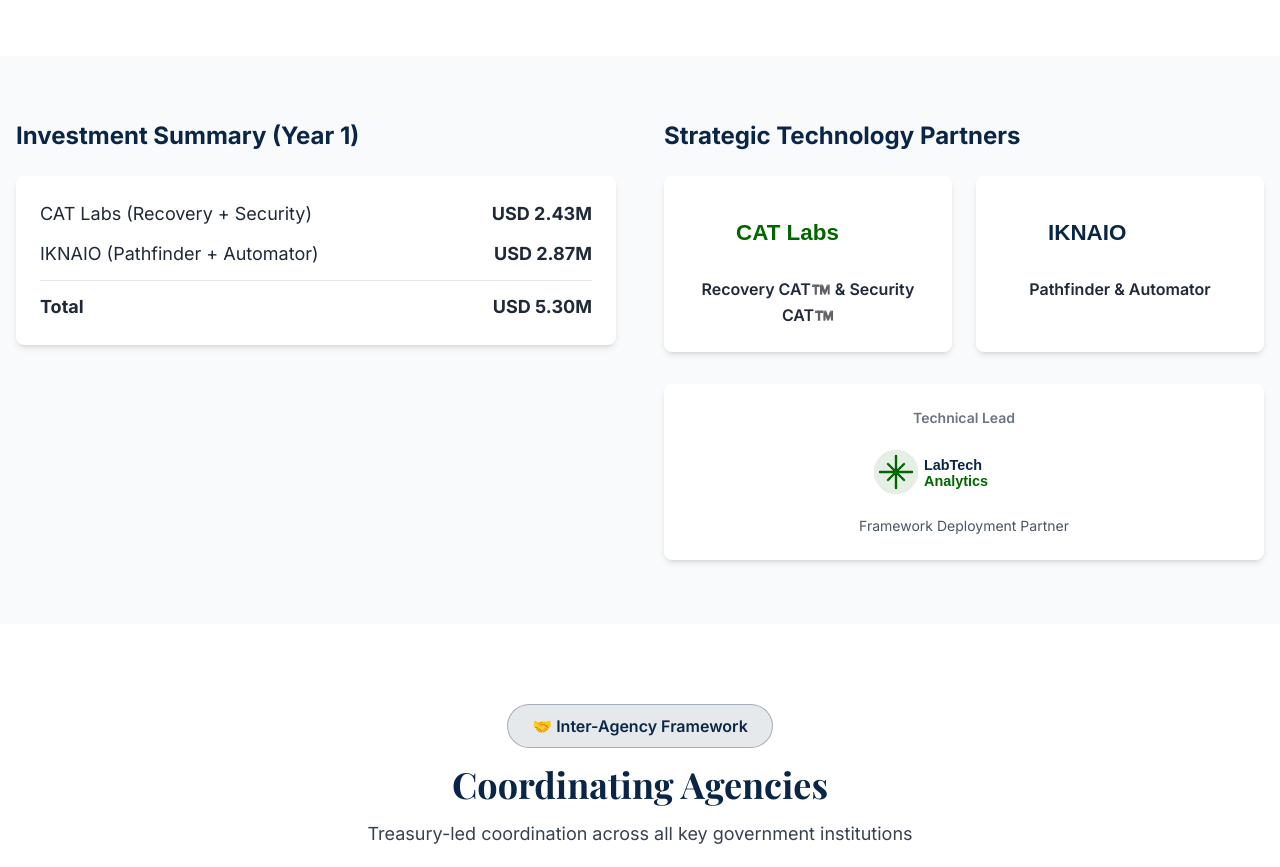
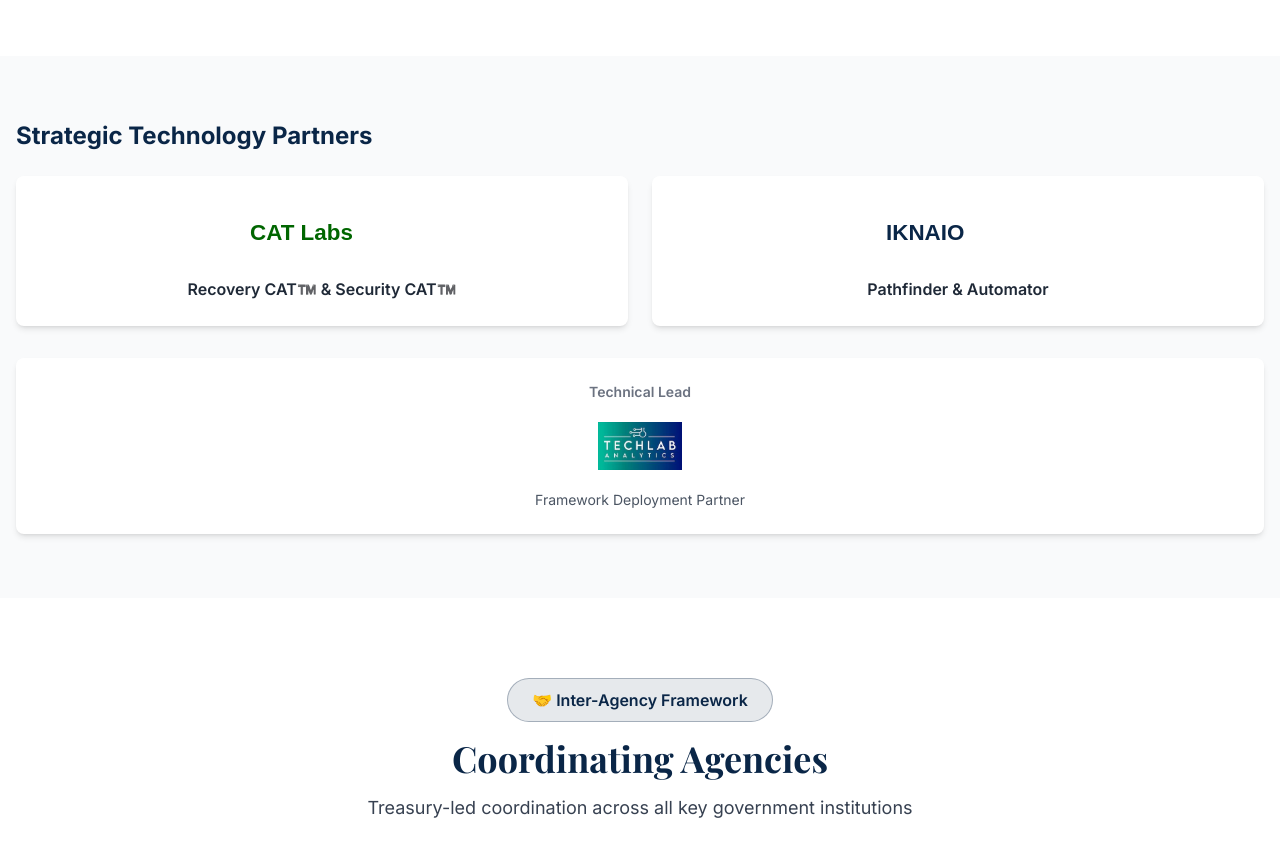
Before and after one commit to MshauriAI/assetrecovery, a website built with Vite: page index.html in a window 1280 px wide. Shown: the part 6280-7147 px from the top of the page. Built offline with nearby package versions, Linux system fonts and the light colour scheme.

Commit message:
remove budget breakdown section and update partner logo in index.html

```diff
--- a/index.html
+++ b/index.html
@@ -514,18 +514,8 @@
     <!-- Budget & Partners -->
     <section class="py-16 bg-gray-50">
         <div class="container mx-auto px-4">
-            <div class="grid md:grid-cols-2 gap-12">
+            <div class="">
                 <!-- Budget -->
-                <div data-aos="fade-right">
-                    <h3 class="text-2xl font-bold text-kenya-accent mb-6">Investment Summary (Year 1)</h3>
-                    <div class="bg-white p-6 rounded-lg shadow-md">
-                        <ul class="space-y-3 text-lg">
-                            <li class="flex justify-between"><span>CAT Labs (Recovery + Security)</span> <strong>USD 2.43M</strong></li>
-                            <li class="flex justify-between"><span>IKNAIO (Pathfinder + Automator)</span> <strong>USD 2.87M</strong></li>
-                            <li class="flex justify-between border-t pt-3"><span><strong>Total</strong></span> <strong>USD 5.30M</strong></li>
-                        </ul>
-                    </div>
-                </div>
 
                 <!-- Partners -->
                 <div data-aos="fade-left">
@@ -551,12 +541,7 @@
                     <div class="mt-8 bg-white p-6 rounded-lg shadow-md text-center hover:shadow-xl transition" data-aos="fade-up">
                         <h4 class="text-sm font-semibold text-gray-500 mb-3">Technical Lead</h4>
                         <div class="h-16 flex items-center justify-center mb-3">
-                            <svg class="h-14 w-auto" viewBox="0 0 240 70" fill="none" xmlns="http://www.w3.org/2000/svg">
-                                <circle cx="35" cy="35" r="28" fill="#006600" opacity="0.1"/>
-                                <path d="M35 15 L35 55 M15 35 L55 35 M25 25 L45 45 M25 45 L45 25" stroke="#006600" stroke-width="3" stroke-linecap="round"/>
-                                <text x="70" y="32" font-family="Arial, sans-serif" font-size="18" font-weight="bold" fill="#0A2647">LabTech</text>
-                                <text x="70" y="52" font-family="Arial, sans-serif" font-size="18" font-weight="bold" fill="#006600">Analytics</text>
-                            </svg>
+                            <img src=logo.jpeg alt="LabTech Analytics" class="h-12 w-auto">
                         </div>
                         <p class="text-sm text-gray-600">Framework Deployment Partner</p>
                     </div>
```
